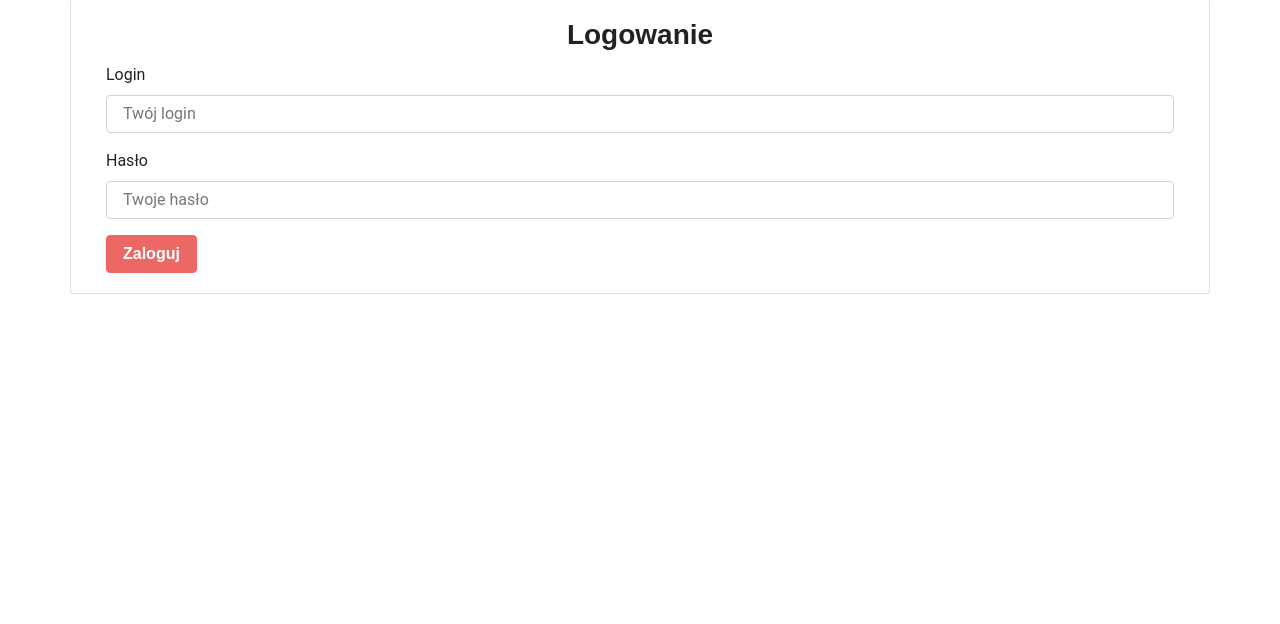
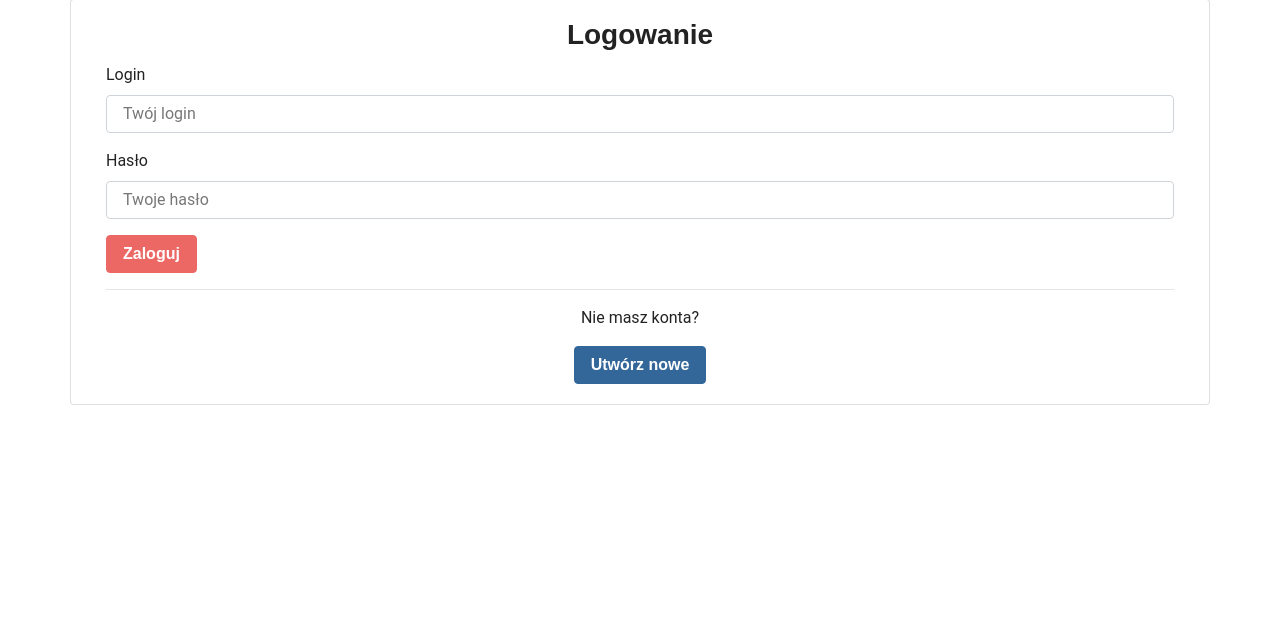
Before and after one commit to christopher-dabrowski/shielded-notes, a Flask app: page /login in a window 1280 px wide. Shown: the part 108-732 px from the top of the page. Run offline with Flask 2, Linux system fonts and the light colour scheme; data comes from the database, SQL or seed files in the repository; data that the repository does not hold is empty; some libraries are stand-ins or nearby versions; some web fonts are replaced.

Commit message:
Register from login screen

```diff
--- a/app/templates/login.html
+++ b/app/templates/login.html
@@ -32,6 +32,13 @@
 
       <button type="submit" class="btn btn-primary center">Zaloguj</button>
     </form>
+
+    <hr>
+
+    <section class="d-flex flex-column align-items-center">
+      <p>Nie masz konta?</p>
+      <a class="btn btn-info text-white" href={{url_for('account.register')}}>Utwórz nowe</a>
+    </section>
   </div>
 </section>
 {% endblock %}
```
